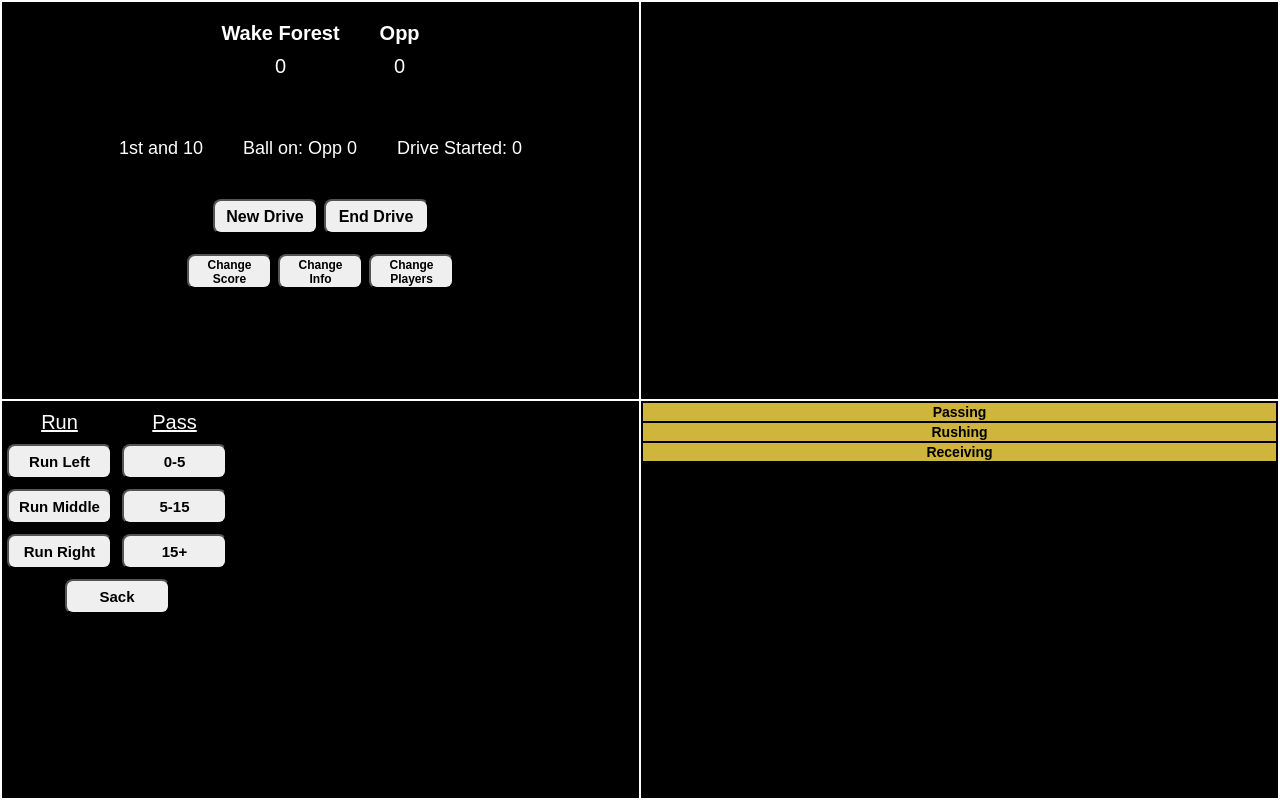
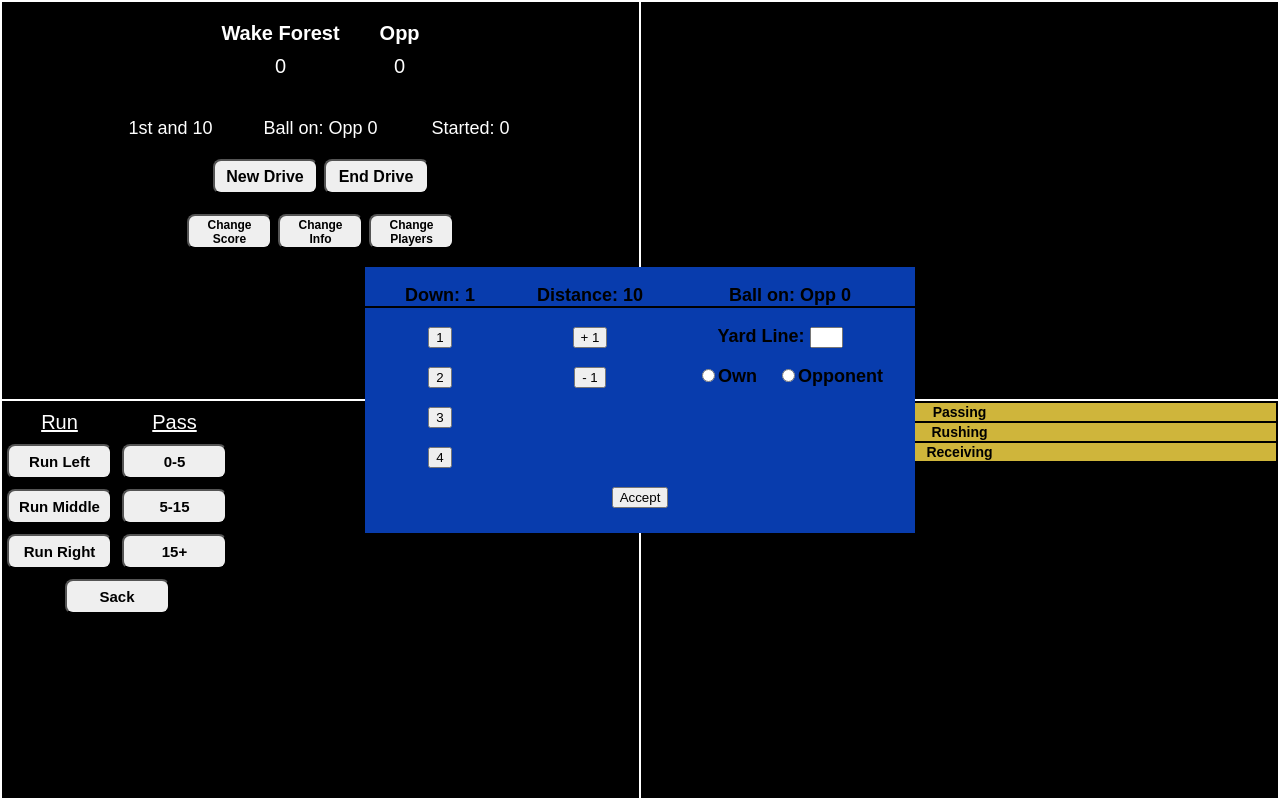
Before and after one commit to awbridgers/football-analysis, a React (Create React App) app: page / in a window 1280 px wide. Both pictures are taken after a click on the button "Change Info". Built offline with nearby package versions, Linux system fonts and the light colour scheme.

Commit message:
adds ability to change down distance and ball location

```diff
--- a/src/App.css
+++ b/src/App.css
@@ -40,7 +40,7 @@ body{
 .driveInfo div{
 display: inline-block;
 font-size: 18px;
-padding: 20px;
+width: 150px;
 }
 .driveStart{
   position: absolute;
@@ -291,3 +291,15 @@ padding: 20px;
   font-size: 18px;
   font-weight: bold;
 }
+.changeInfo{
+  position: absolute;
+  top: 50%;
+  left: 50%;
+  transform: translate(-50%, -50%);
+  background: #083CAD;
+  min-width: 300px;
+  text-align: center;
+  padding-bottom: 25px;
+  font-size: 18px;
+  font-weight: bold;
+}
--- a/src/App.js
+++ b/src/App.js
@@ -8,6 +8,7 @@ import PlayByPlay from './playByPlay.jsx';
 import PlayerStats from './playerStats.jsx';
 import ChangePlayer from './changePlayer.jsx';
 import ChangeScore from './changeScore.jsx';
+import ChangeInfo from './changeInfo.jsx';
 
 class drive {
   constructor(startLine, side){
@@ -101,6 +102,8 @@ class App extends Component {
       changeScore: false,
       changePlayer: false,
       changeInfo: false,
+      newYardLine: "",
+      newTerritory: "none",
       wakeScore: 0,
       oppScore: 0,
       quarter: 1,
@@ -282,6 +285,42 @@ class App extends Component {
   acceptScoreChange = () => {
     this.setState({changeScore: false});
   }
+  changeInfo = () => {
+    this.setState({changeInfo: true})
+  }
+  changeDown = (e) => {
+    let newDown = parseInt(e.target.id,10);
+    this.setState({down: newDown});
+  }
+  changeDistance = (e) => {
+    if(e.target.id === '+'){
+      this.setState({distance: this.state.distance + 1});
+    }
+    else{
+      this.setState({distance: this.state.distance -1 });
+    }
+  }
+  newYardLine = (e) => {
+    const yardLine = parseInt(e.target.value,10);
+    const startLine = (isNaN(yardLine)) ? "" : yardLine
+    this.setState({newYardLine: startLine})
+  }
+  newTerritory = (e) => {
+    this.setState({newTerritory: e.target.value})
+  }
+  acceptInfoChange = () => {
+    if(this.state.newYardLine === ''){
+      this.setState({changeInfo: false});
+    }
+    else if(this.state.newYardLine !== '' && this.state.newTerritory === 'none'){
+      alert('Please choose a side of the field')
+    }
+    else if(this.state.newYardLine !== '' && this.state.newTerritory !== 'none'){
+      const yardLine = parseInt(this.state.newYardLine,10);
+      const ballOn = (this.state.newTerritory === 'own') ? 100-yardLine : yardLine;
+      this.setState({ballOn: ballOn, newYardLine: '', newTerritory: 'none', changeInfo: false});
+    }
+  }
   checkTD = () => {
     this.setState({touchdown: !this.state.touchdown});
   }
@@ -390,7 +429,7 @@ class App extends Component {
     }
   }
   render() {
-    const {enterDriveStart, changePlayer, changeScore} = this.state;
+    const {enterDriveStart, changePlayer, changeScore, changeInfo} = this.state;
     return (
       <div>
         <div className = 'liveInfo'>
@@ -405,9 +444,10 @@ class App extends Component {
               {this.state.down === 3 && `${this.state.down}rd and ${this.state.distance}`}
               {this.state.down === 4 && `${this.state.down}th and ${this.state.distance}`}
             </div>
-            <div>Ball on: {this.state.ballOn >= 50 && `Own ${100 -this.state.ballOn}`}
-              {this.state.ballOn < 50 && `${this.state.opponent} ${this.state.ballOn}`}</div>
-            <div>Drive Started: {this.state.driveStart}</div>
+            <div className = 'ballOn'>Ball on: {this.state.ballOn >50 && `Own ${100 -this.state.ballOn}`}
+              {this.state.ballOn < 50 && `${this.state.opponent} ${this.state.ballOn}`}
+              {this.state.ballOn === 50 && `50`}</div>
+            <div className = 'driveStarted'>Started: {this.state.driveStart}</div>
           </div>
           <div className = 'startDrive'>
             <button className = 'button' onClick = {this.startDrive}>New Drive</button>
@@ -415,7 +455,7 @@ class App extends Component {
           </div>
           <div className = 'gameButtons'>
             <button onClick = {this.changeScore}>Change Score</button>
-            <button>Change Info</button>
+            <button onClick = {this.changeInfo}>Change Info</button>
             <button onClick = {this.changePlayer}>Change Players</button>
 
           </div>
@@ -440,6 +480,10 @@ class App extends Component {
           accept = {this.acceptPlayerChange}/>}
         {changeScore && <ChangeScore opponent = {this.state.opponent} oppScore = {this.state.oppScore}
           wakeScore = {this.state.wakeScore} onClick = {this.onChangeScoreClick} accept = {this.acceptScoreChange}/>}
+        {changeInfo && <ChangeInfo down = {this.state.down} changeDown = {this.changeDown} distance = {this.state.distance}
+          changeDistance = {this.changeDistance} ballOn = {this.state.ballOn} opponent = {this.state.opponent}
+          onChange = {this.newYardLine} changeRadio = {this.newTerritory} yardLine = {this.state.newYardLine}
+          territory = {this.state.newTerritory} accept = {this.acceptInfoChange}/>}
         {enterDriveStart && <DriveStart onChange = {this.enterYardLine} yardLine = {this.state.startLine}
         changeRadio = {this.changeTerritory} submit = {this.submitDriveStart} territory = {this.state.startTerritory}
         cancel = {this.cancelDrive}/>}
--- /dev/null
+++ b/src/changeInfo.jsx
@@ -0,0 +1,39 @@
+import React from 'react';
+import './App.css';
+
+const ChangeInfo = (props) => (
+  <div className = 'changeInfo'>
+    <div style = {{display: 'inline-block', verticalAlign: 'top',width: '150px'}}>
+      <p style = {{borderBottom: '2px solid black'}}>Down: {props.down}</p>
+      <p><button onClick = {props.changeDown} id = '1'>1</button></p>
+      <p><button onClick = {props.changeDown} id = '2'>2</button></p>
+      <p><button onClick = {props.changeDown} id = '3'>3</button></p>
+      <p><button onClick = {props.changeDown} id = '4'>4</button></p>
+    </div>
+    <div style = {{display: 'inline-block', verticalAlign: 'top',width: '150px'}}>
+      <p style = {{borderBottom: '2px solid black'}}>Distance: {props.distance}</p>
+      <p><button onClick = {props.changeDistance} id = '+'>+ 1</button></p>
+      <p><button onClick = {props.changeDistance} id = '-'> - 1</button></p>
+    </div>
+    <div style = {{display: 'inline-block', verticalAlign: 'top', width:'250px'}}>
+      <p style = {{borderBottom: '2px solid black'}}>Ball on: {props.ballOn >= 50 && `Own ${100 -props.ballOn}`}
+        {props.ballOn < 50 && `${props.opponent} ${props.ballOn}`}</p>
+      <p><label>Yard Line: </label>
+        <input value = {props.yardLine} onChange = {props.onChange} type = 'text' size = '1'
+        style = {{textAlign: 'center',marginRight:'20px'}}></input>
+      </p>
+      <p>
+        <input type='radio' checked = {props.territory === 'own'} onChange = {props.changeRadio}
+        name = 'territory' value = 'own' id ='own'/><label style = {{paddingRight: "20px"}}>Own</label>
+        <input type='radio' checked = {props.territory === 'opponent'} onChange = {props.changeRadio}
+        name = 'territory' value = 'opponent' id ='opponent'/><label>Opponent</label>
+    </p>
+    </div>
+    <div>
+      <button onClick = {props.accept}>Accept</button>
+    </div>
+
+  </div>
+)
+
+export default ChangeInfo
```
